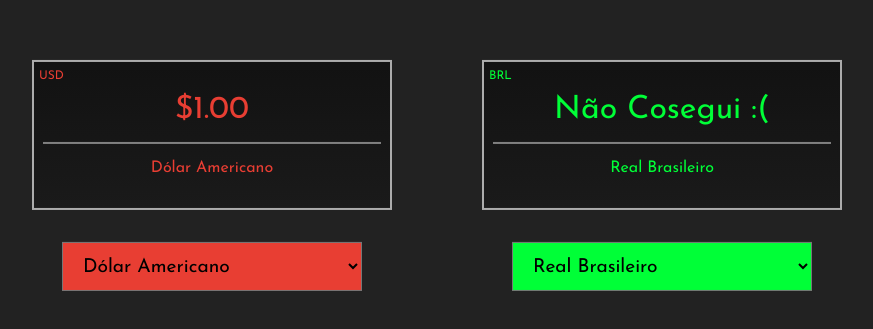
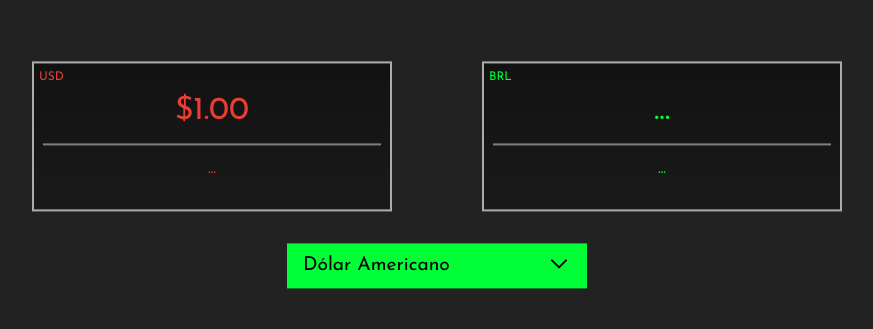
Before and after one commit to GustavoMont/currency-converter, a React (Create React App) app: page / in a window 1280 px wide. Shown: the part 187-516 px from the top of the page, without its empty margins (203-1076 px from the left). Built offline with nearby package versions, Linux system fonts and the light colour scheme; no server answers.

Commit message:
create a select component

```diff
--- a/src/App.js
+++ b/src/App.js
@@ -1,24 +1,11 @@
-import React, { useState, useEffect } from "react";
+import React, { useState } from "react";
 import Container from "./Components/styles/Container";
 import CurrencyBox from "./Components/styles/CurrencyBox";
-import SelectCurrency from "./Components/styles/SelectCurrency";
-
-function Select(props) {
-  return (
-    <SelectCurrency
-      className={props.className}
-      onChange={(e) => props.change(e, props.oposit)}
-    >
-      {props.list.map((item) => {
-        return props.content(item);
-      })}
-    </SelectCurrency>
-  );
-}
+import Select from "./Components/common/Select";
 
 export default function App() {
   // Mostra os resultados da Consulta ================
-  const [resultado, setResultado] = useState("...");
+  const [resultado] = useState("...");
   // São as opções disponíveis ==============================
   const optionMB = {
     "Dólar Americano": "USD",
@@ -29,54 +16,31 @@ export default function App() {
     "Dólar Australiano": "AUD",
     "Dólar Canadense": "CAD",
   };
-  const optionMF = {
-    "Real Brasileiro": "BRL",
-    "Dólar Americano": "USD",
-    Euro: "EUR",
-    "Libra Esterlina": "GBP",
-    Iene: "JPY",
-    "Dólar Australiano": "AUD",
-    "Dólar Canadense": "CAD",
-  };
+  // const optionMF = {
+  //   "Real Brasileiro": "BRL",
+  //   "Dólar Americano": "USD",
+  //   Euro: "EUR",
+  //   "Libra Esterlina": "GBP",
+  //   Iene: "JPY",
+  //   "Dólar Australiano": "AUD",
+  //   "Dólar Canadense": "CAD",
+  // };
   // Variáveis que serão usadas para consumir a API =====================================
-  const [moedaBase, setMoedaBase] = useState("USD");
-  const [moedaFinal, setMoedaFinal] = useState("BRL");
-  // Funções úteis =============================================
-  const changeSelect = (e, oposit) => {
-    const namesOption = Object.keys(optionMF);
-    const valuesOption = Object.values(optionMF);
-    const isMoedaFinal = !(oposit === "moeda-final");
-    let troca = isMoedaFinal ? moedaFinal : moedaBase;
-    const other = document.querySelector(`.${oposit}`);
-    if (e.target.value === other.value) {
-      if (isMoedaFinal) {
-        setMoedaBase(troca);
-      } else {
-        setMoedaFinal(troca);
-      }
-      other.value = namesOption[valuesOption.indexOf(troca)];
-    }
-    if (isMoedaFinal) {
-      setMoedaFinal(optionMF[e.target.value]);
-    } else {
-      setMoedaBase(optionMF[e.target.value]);
-    }
-  };
-  const makeOption = (item) => {
-    return <option>{item}</option>;
-  };
+  const [moedaBase] = useState("USD");
+  const [moedaFinal] = useState("BRL");
+
   // Faz a consulta na API ==============================
-  useEffect(() => {
-    const userLang = navigator.language;
-    setResultado("...");
-    const currencySymb = { style: "currency", currency: moedaFinal }; // Estilo da Formatação
-    fetch(`https://economia.awesomeapi.com.br/json/${moedaBase}-${moedaFinal}`)
-      .then((respostaApi) => respostaApi.json())
-      .then((resposta) => parseFloat(resposta[0].high))
-      .catch(() => `Não Cosegui :(`)
-      .then((currency) => currency.toLocaleString(userLang, currencySymb))
-      .then((formatedCurrency) => setResultado(formatedCurrency));
-  }, [moedaBase, moedaFinal]);
+  // useEffect(() => {
+  //   const userLang = navigator.language;
+  //   setResultado("...");
+  //   const currencySymb = { style: "currency", currency: moedaFinal }; // Estilo da Formatação
+  //   fetch(`https://economia.awesomeapi.com.br/json/${moedaBase}-${moedaFinal}`)
+  //     .then((respostaApi) => respostaApi.json())
+  //     .then((resposta) => parseFloat(resposta[0].high))
+  //     .catch(() => `Não Cosegui :(`)
+  //     .then((currency) => currency.toLocaleString(userLang, currencySymb))
+  //     .then((formatedCurrency) => setResultado(formatedCurrency));
+  // }, [moedaBase, moedaFinal]);
 
   const selectMB = document.querySelector(".moeda-base");
   const selectMF = document.querySelector(".moeda-final");
@@ -95,7 +59,7 @@ export default function App() {
           <hr />
           <div className="nome-moeda">{selectMB ? selectMB.value : "..."} </div>
         </CurrencyBox>
-        <CurrencyBox className="Resultado">
+        <CurrencyBox className="Resultado" isFinalCurrency>
           <span className="symb">{moedaFinal}</span>
           <div>{resultado}</div>
           <hr />
@@ -103,20 +67,7 @@ export default function App() {
         </CurrencyBox>
       </Container>
       <Container>
-        <Select
-          className="moeda-base"
-          change={changeSelect}
-          oposit={"moeda-final"}
-          list={Object.keys(optionMB)}
-          content={makeOption}
-        />
-        <Select
-          className="moeda-final"
-          change={changeSelect}
-          oposit={"moeda-base"}
-          list={Object.keys(optionMF)}
-          content={makeOption}
-        />
+        <Select isFinalCurrency={true} list={Object.keys(optionMB)} />
       </Container>
     </main>
   );
--- /dev/null
+++ b/src/Components/common/Select.js
@@ -0,0 +1,54 @@
+import React, { useEffect, useRef, useState } from "react";
+import { ChevronDownIcon } from "../icons";
+import Option from "../styles/Option";
+import SelectCurrency from "../styles/SelectCurrency";
+
+function Select({ list, isFinalCurrency, firstElement, onSelect }) {
+  const [isActive, setIsActive] = useState(false);
+  const [activeOption, setActiveOption] = useState(firstElement || list[0]);
+  const selectRef = useRef(null);
+
+  function closeDropdown(e) {
+    if (e.path[0] !== selectRef.current) {
+      setIsActive(false);
+    }
+  }
+  useEffect(() => {
+    document.body.addEventListener("click", closeDropdown);
+  }, []);
+
+  return (
+    <SelectCurrency
+      isActive={isActive}
+      onClick={() => setIsActive(!isActive)}
+      isFinalCurrency={isFinalCurrency}
+    >
+      <div className="active-option" ref={selectRef}>
+        <div>{activeOption}</div>
+        <div className="icon">
+          <ChevronDownIcon />
+        </div>
+      </div>
+
+      <div className="options-container">
+        {list
+          .filter((item) => activeOption !== item)
+          .map((item) => (
+            <Option
+              key={item}
+              onClick={() => {
+                if (onSelect) {
+                  onSelect();
+                }
+                setActiveOption(item);
+              }}
+            >
+              {item}
+            </Option>
+          ))}
+      </div>
+    </SelectCurrency>
+  );
+}
+
+export default Select;
--- /dev/null
+++ b/src/Components/icons/index.js
@@ -0,0 +1,16 @@
+export const ChevronDownIcon = () => (
+  <svg
+    className="w-6 h-6"
+    fill="none"
+    stroke="currentColor"
+    viewBox="0 0 24 24"
+    xmlns="http://www.w3.org/2000/svg"
+  >
+    <path
+      strokeLinecap="round"
+      strokeLinejoin="round"
+      strokeWidth="2"
+      d="M19 9l-7 7-7-7"
+    ></path>
+  </svg>
+);
--- a/src/Components/styles/CurrencyBox.js
+++ b/src/Components/styles/CurrencyBox.js
@@ -1,7 +1,7 @@
-import styled from 'styled-components'
+import styled from "styled-components";
 
 const CurrencyBox = styled.div`
-    --color: ${props => props.className ? '#00ff37' : '#e83e33'};
+  --color: ${(props) => (props.isFinalCurrency ? "#00ff37" : "#e83e33")};
   color: var(--color);
   font-size: 32px;
   height: 150px;
@@ -19,25 +19,24 @@ const CurrencyBox = styled.div`
 
   margin-top: 32px;
 
-
-    hr{
+  hr {
     width: 95%;
     border: gray 1px solid;
     margin: 16px 0;
   }
-    .nome-moeda{
+  .nome-moeda {
     font-size: 16px;
   }
-    .symb{
+  .symb {
     font-size: 12px;
     position: absolute;
     left: 5px;
     top: 8px;
     margin-bottom: 20px;
   }
-    @media(max-width: 700px){
+  @media (max-width: 700px) {
     width: 100%;
   }
-`
+`;
 
 export default CurrencyBox;
--- /dev/null
+++ b/src/Components/styles/Option.js
@@ -0,0 +1,11 @@
+import styled from "styled-components";
+
+const Option = styled.div`
+  transition: all 0.5s ease all;
+  cursor: pointer;
+  :hover {
+    background-color: rgba(0, 0, 0, 0.4);
+  }
+`;
+
+export default Option;
--- a/src/Components/styles/SelectCurrency.js
+++ b/src/Components/styles/SelectCurrency.js
@@ -1,16 +1,50 @@
-import styled from 'styled-components';
+import styled from "styled-components";
 
+const SelectCurrency = styled.div`
+  width: 300px;
+  max-width: 100%;
 
-const SelectCurrency = styled.select`
-    width: 300px;
-    max-width: 100%;
+  font-size: 1.2rem;
+  margin-top: 2rem;
 
-    font-size: 1.2rem;
+  background-color: ${(props) =>
+    props.isFinalCurrency ? "#00ff37" : "#e83e33"};
 
-    padding: .8rem 1rem;
-    margin-top: 2rem;
+  position: relative;
 
-    background-color: ${props => props.className === 'moeda-final'? '#00ff37' : '#e83e33'};
+  .active-option {
+    padding: 0.5rem 1rem;
+    display: flex;
+    align-items: center;
+    justify-content: space-between;
+    border-bottom: ${({ isActive }) => (isActive ? "2px" : "0")} solid #000;
+    div {
+      pointer-events: none;
+    }
+    .icon {
+      width: 24px;
+      margin: 0;
+      padding: 0;
+      svg {
+        transform: rotate(${({ isActive }) => (isActive ? "180deg" : "0")});
+        transition: all 0.5s ease;
+      }
+    }
+  }
 
-`
+  .options-container {
+    background-color: ${(props) =>
+      props.isFinalCurrency ? "#00ff37" : "#e83e33"};
+
+    position: absolute;
+    width: 100%;
+    left: 0;
+    opacity: ${({ isActive }) => (isActive ? "1" : "0")};
+    height: ${({ isActive }) => (isActive ? "fit-content" : "0px")};
+    overflow: hidden;
+    div {
+      padding: 0.5rem 1rem;
+    }
+  }
+`;
 export default SelectCurrency;
```
Lines whose indentation alone changed are shown as unchanged.
